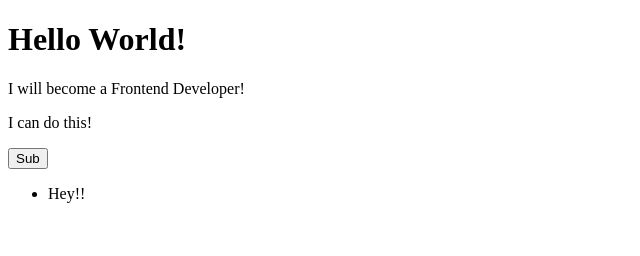
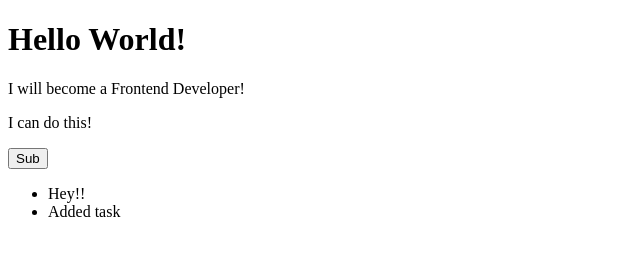
Before and after one commit to Adamgd91/csshtml, a plain HTML site: page index.html in a window 1280 px wide. Shown: the full height of the page, 0-640 px from the left. Drawn offline with Linux system fonts and the light colour scheme.

Commit message:
addandcommit

```diff
--- a/index.html
+++ b/index.html
@@ -16,9 +16,11 @@
     <p>I will become a Frontend Developer!</p>
     <p>I can do this!</p>
 
+
     <input type="button" value="Sub">
     <ul>
         <li>Hey!!</li>
+        <li>Added task</li>
     </ul>
     <script src="" async defer></script>
 </body>
```
